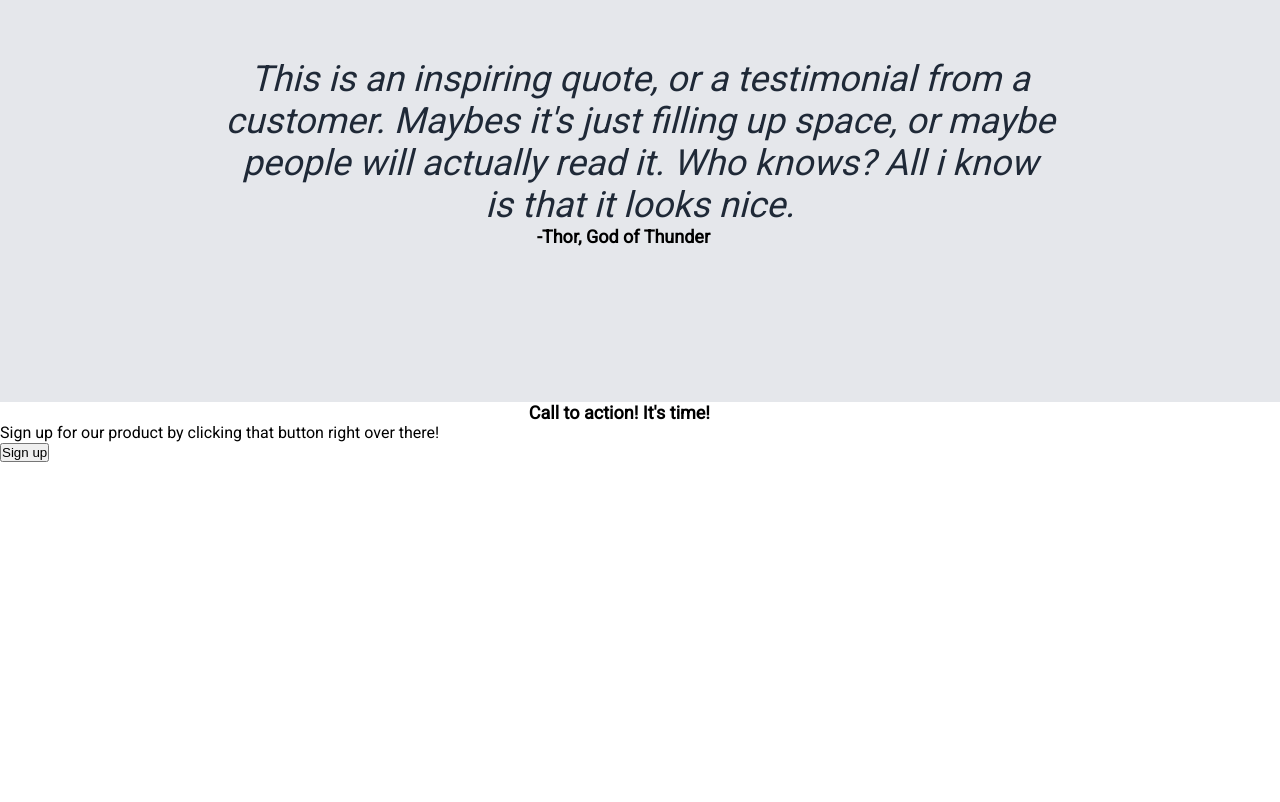
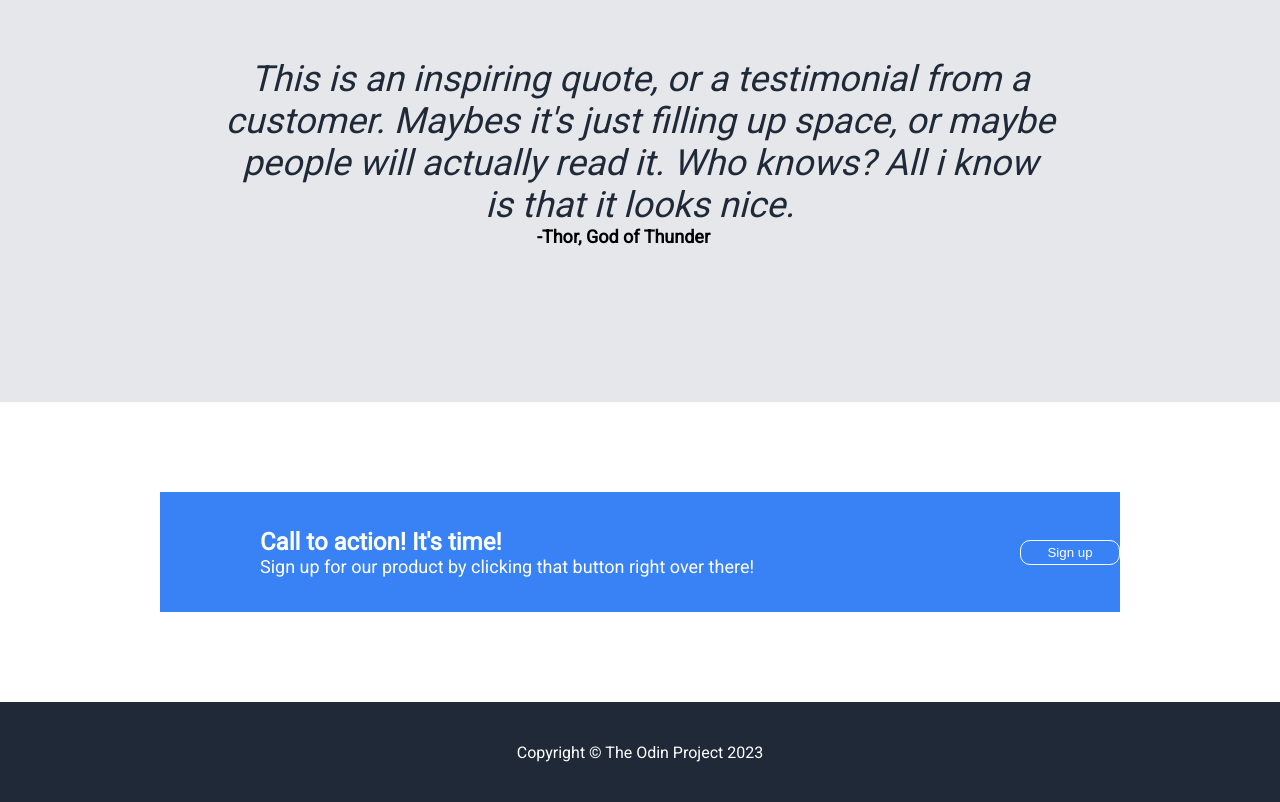
Before and after one commit to fubiknees/ProjectLandingPage, a plain HTML site: page Index.html in a window 1280 px wide. Shown: the part 1387-2189 px from the top of the page. Before the commit the page ends 1849 px from the top, so only its background shows below. Drawn offline with Linux system fonts and the light colour scheme.

Commit message:
section 4 done, footer done. Review total project - final step

```diff
--- a/Index.html
+++ b/Index.html
@@ -63,7 +63,7 @@
         <div class="section-four">
             <div class="blue-area">
                 <div class="left-blue">
-                    <h4>Call to action! It's time!</h4>
+                    <p class="section-title">Call to action! It's time!</h4>
                      <p class="p-third">Sign up for our product by clicking that button right over there!</p>
                 </div>
                 <div class="right-blue">
@@ -71,5 +71,8 @@
                 </div>
             </div>
         </div>
+        <div class="footer">
+            Copyright &copy;  The Odin Project 2023
+        </div>
     </body>
 </html>
--- a/styles.css
+++ b/styles.css
@@ -155,3 +155,66 @@ h4 {
     padding-right: 570px;
 
 }
+
+.section-four {
+    height: 300px;
+    display: flex;
+    justify-content: center;
+    align-items: center;
+}
+
+.blue-area {
+    background-color: #3882f6;
+    width: 75%;
+    height: 40%;
+    display:flex;
+}
+
+.left-blue {
+    width: 80%;
+    margin-left: 100px;
+    display: flex;
+    justify-content: center;
+    flex-direction: column;
+
+}
+
+.section-title{
+    font-size: 24px;
+    font-weight: bolder;
+    text-align:left;
+    color: white;
+
+}
+
+.p-third {
+    color: white;
+    font-size: 18px;
+}
+
+.right-blue {
+    display: flex;
+    justify-content: flex-start;
+    align-items: center;
+
+}
+
+.bottom-button {
+    background-color: #3882f6;
+    color: white;
+    width: 100px; /*button dimensions*/
+    height: 25px;
+    border: 1px solid white; /*eliminates whitespace around button */
+    border-radius: 10px; /* rounds corners */
+}
+
+.footer {
+    display: flex;
+    flex-direction: column;
+    justify-content: center;
+    align-items: center;
+    background-color: #1F2937;
+    color: white;
+    height: 100px;
+
+}
```
